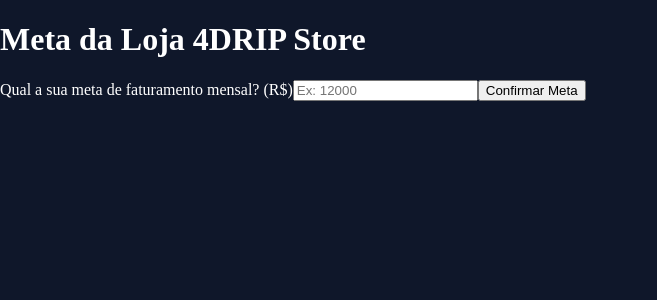
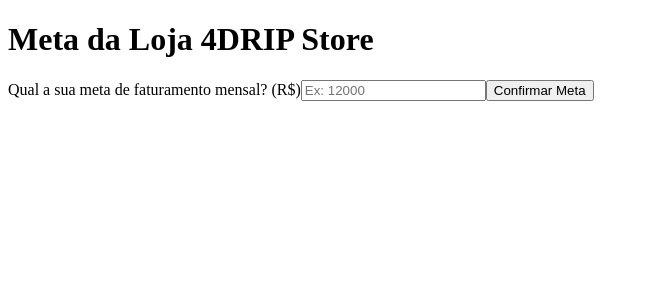
Before and after one commit to henrico4drip/loja-4drip, a Next.js app: page / in a window 1280 px wide. Shown: the top 300 px of the page, without its empty margins (0-657 px from the left). Built offline with nearby package versions, Linux system fonts and the light colour scheme.

Commit message:
Adiciona layout raiz para resolver erro de page.tsx

```diff
--- a/app/layout.tsx
+++ b/app/layout.tsx
@@ -1,18 +1,8 @@
-export const metadata = {
-  title: 'Loja 4DRIP',
-  description: 'Controle de metas da Loja 4DRIP',
-};
-
-export default function RootLayout({
-  children,
-}: {
-  children: React.ReactNode;
-}) {
+// app/layout.tsx
+export default function RootLayout({ children }: { children: React.ReactNode }) {
   return (
     <html lang="pt-BR">
-      <body style={{ margin: 0, padding: 0, background: '#0f172a', color: 'white' }}>
-        {children}
-      </body>
+      <body>{children}</body>
     </html>
   );
 }
```
